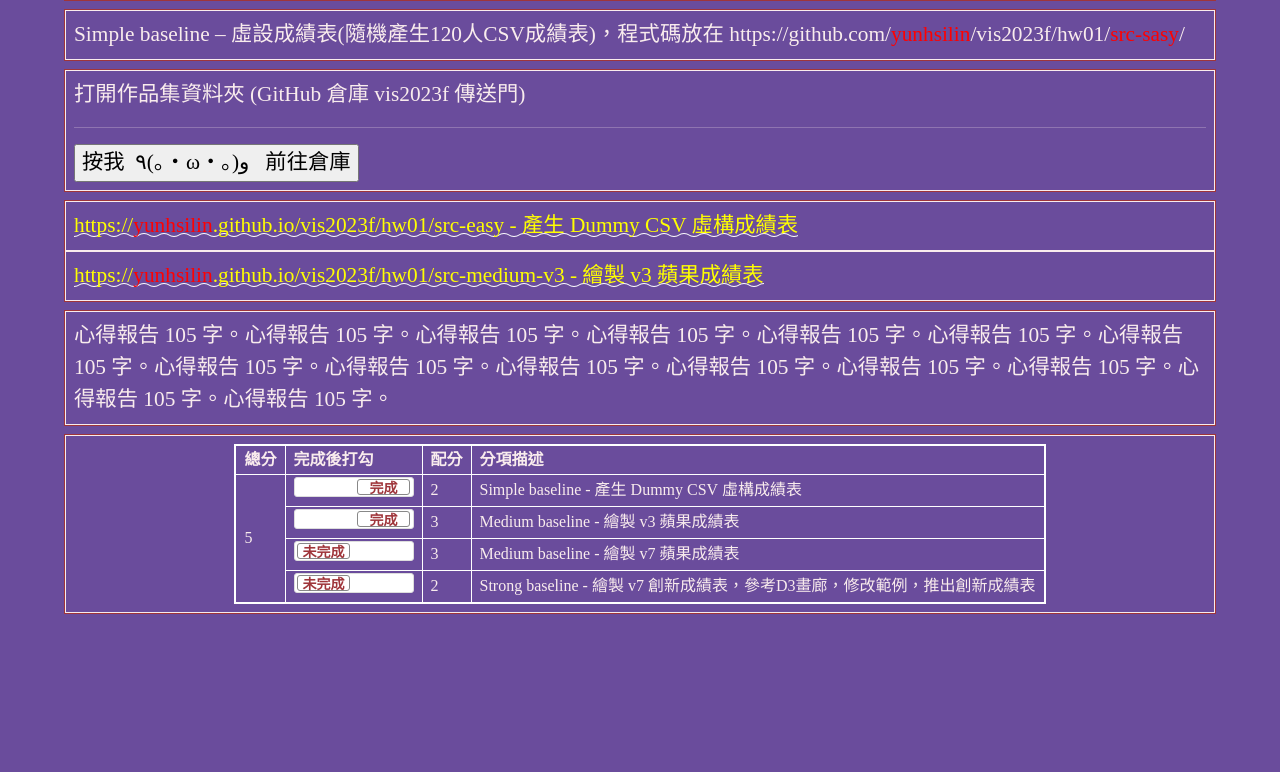
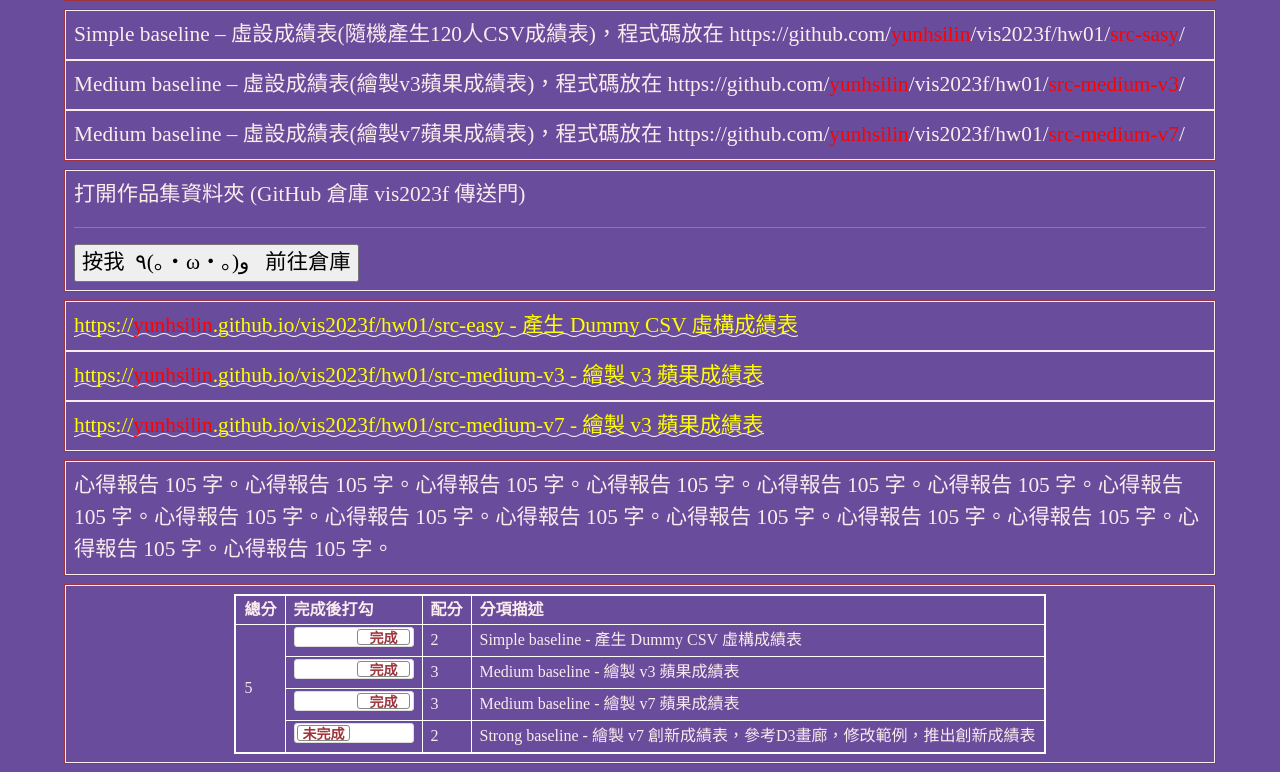
Before and after one commit to yunhsilin/vis2023f, a plain HTML site: page hw01/index.html in a window 1280 px wide. Shown: the part 83-855 px from the top of the page. Before the commit the page ends 800 px from the top, so only its background shows below. Drawn offline with nearby package versions, Linux system fonts and the light colour scheme.

Commit message:
Update index.html

```diff
--- a/hw01/index.html
+++ b/hw01/index.html
@@ -180,6 +180,12 @@
     <div class="col-md-12 twenty">
       Simple baseline – 虛設成績表(隨機產生120人CSV成績表)，程式碼放在 https://github.com/<span style="color:red;">yunhsilin</span>/vis2023f/hw01/<span style="color:red;">src-sasy</span>/
     </div>
+    <div class="col-md-12 twenty">
+      Medium baseline – 虛設成績表(繪製v3蘋果成績表)，程式碼放在 https://github.com/<span style="color:red;">yunhsilin</span>/vis2023f/hw01/<span style="color:red;">src-medium-v3</span>/
+    </div>
+    <div class="col-md-12 twenty">
+      Medium baseline – 虛設成績表(繪製v7蘋果成績表)，程式碼放在 https://github.com/<span style="color:red;">yunhsilin</span>/vis2023f/hw01/<span style="color:red;">src-medium-v7</span>/
+    </div>
   </div>
 
   <!-- ------------------------------------------------>
@@ -198,6 +204,9 @@
     </div>
     <div class="col-md-12 twenty">
       <a href="https://yunhsilin.github.io/vis2023f/hw01/src-medium-v3/hw1.html">https://<span style="color:red;">yunhsilin</span>.github.io/vis2023f/hw01/src-medium-v3 - 繪製 v3 蘋果成績表</a>
+    </div>
+    <div class="col-md-12 twenty">
+      <a href="https://yunhsilin.github.io/vis2023f/hw01/src-medium-v7/hw1.html">https://<span style="color:red;">yunhsilin</span>.github.io/vis2023f/hw01/src-medium-v7 - 繪製 v3 蘋果成績表</a>
     </div>
   </div>
 
@@ -230,7 +239,7 @@
           <td>Medium baseline - 繪製 v3 蘋果成績表</td>
         </tr>
         <tr>
-          <td><input type="checkbox" class="flipswitch" id="myCheckbox2"></td>
+          <td><input type="checkbox" class="flipswitch" id="myCheckbox2" checked></td>
           <td id='m2'>3</td>
           <td>Medium baseline - 繪製 v7 蘋果成績表</td>
         </tr>
```
